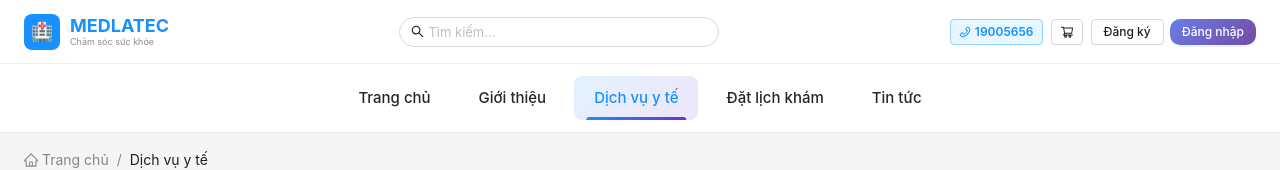
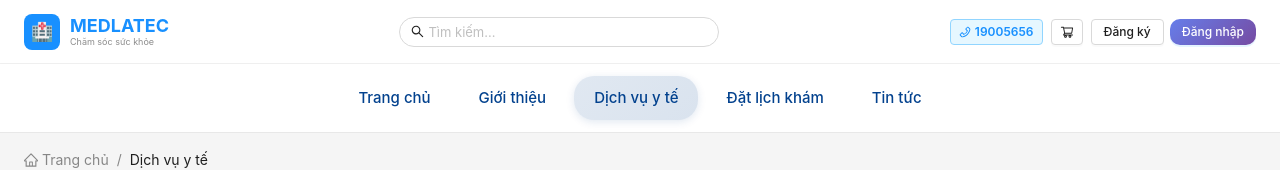
Before and after one commit to phamlongnb2004/doctor-appointment-platform, a React (Create React App) app in the folder frontend/: page /services in a window 1280 px wide. Shown: the top 170 px of the page. Built offline with nearby package versions, Linux system fonts and the light colour scheme; no server answers.

Commit message:
Optimize homepage loading: Add smooth loading spinner with fade animation, improve menu styling with oval shape

```diff
--- a/frontend/src/components/Header.js
+++ b/frontend/src/components/Header.js
@@ -1,12 +1,11 @@
 import React, { useState, useEffect } from 'react';
-import { Layout, Menu, Button, Dropdown, Avatar, message, Input, Drawer, Badge } from 'antd';
+import { Layout, Button, Dropdown, Avatar, message, Input, Drawer, Badge } from 'antd';
 import { Link, useNavigate, useLocation } from 'react-router-dom';
 import {
   UserOutlined,
   LogoutOutlined,
   DashboardOutlined,
   SettingOutlined,
-  MessageOutlined,
   PhoneOutlined,
   SearchOutlined,
   EditOutlined,
@@ -385,9 +384,9 @@ function HeaderComponent({ user, onLogout }) {
                 padding: '10px 20px',
                 fontSize: 15,
                 fontWeight: 500,
-                color: '#262626',
+                color: 'rgb(3, 66, 142)',
                 textDecoration: 'none',
-                borderRadius: 8,
+                borderRadius: 20,
                 transition: 'all 0.3s ease',
                 position: 'relative'
               }}
@@ -401,9 +400,9 @@ function HeaderComponent({ user, onLogout }) {
                 padding: '10px 20px',
                 fontSize: 15,
                 fontWeight: 500,
-                color: '#262626',
+                color: 'rgb(3, 66, 142)',
                 textDecoration: 'none',
-                borderRadius: 8,
+                borderRadius: 20,
                 transition: 'all 0.3s ease',
                 position: 'relative'
               }}
@@ -417,9 +416,9 @@ function HeaderComponent({ user, onLogout }) {
                 padding: '10px 20px',
                 fontSize: 15,
                 fontWeight: 500,
-                color: '#262626',
+                color: 'rgb(3, 66, 142)',
                 textDecoration: 'none',
-                borderRadius: 8,
+                borderRadius: 20,
                 transition: 'all 0.3s ease',
                 position: 'relative'
               }}
@@ -433,9 +432,9 @@ function HeaderComponent({ user, onLogout }) {
                 padding: '10px 20px',
                 fontSize: 15,
                 fontWeight: 500,
-                color: '#262626',
+                color: 'rgb(3, 66, 142)',
                 textDecoration: 'none',
-                borderRadius: 8,
+                borderRadius: 20,
                 transition: 'all 0.3s ease',
                 position: 'relative'
               }}
@@ -449,9 +448,9 @@ function HeaderComponent({ user, onLogout }) {
                 padding: '10px 20px',
                 fontSize: 15,
                 fontWeight: 500,
-                color: '#262626',
+                color: 'rgb(3, 66, 142)',
                 textDecoration: 'none',
-                borderRadius: 8,
+                borderRadius: 20,
                 transition: 'all 0.3s ease',
                 position: 'relative'
               }}
@@ -466,9 +465,9 @@ function HeaderComponent({ user, onLogout }) {
                   padding: '10px 20px',
                   fontSize: 15,
                   fontWeight: 500,
-                  color: '#262626',
+                  color: 'rgb(3, 66, 142)',
                   textDecoration: 'none',
-                  borderRadius: 8,
+                  borderRadius: 20,
                   transition: 'all 0.3s ease',
                   position: 'relative'
                 }}
@@ -484,9 +483,9 @@ function HeaderComponent({ user, onLogout }) {
                   padding: '10px 20px',
                   fontSize: 15,
                   fontWeight: 500,
-                  color: '#262626',
+                  color: 'rgb(3, 66, 142)',
                   textDecoration: 'none',
-                  borderRadius: 8,
+                  borderRadius: 20,
                   transition: 'all 0.3s ease',
                   position: 'relative'
                 }}
--- a/frontend/src/pages/HomePage.js
+++ b/frontend/src/pages/HomePage.js
@@ -245,18 +245,16 @@ function HomePage() {
 
   return (
     <div className="homepage-container">
-
-      {/* Show loading state */}
+      {/* Show minimal loading only on first load */}
       {loading && (
         <div className="homepage__loading">
           <div className="homepage__loading-content">
             <div className="homepage__loading-spinner" />
-            <p className="homepage__loading-text">Đang tải...</p>
           </div>
         </div>
       )}
 
-      {/* Only show content when not loading */}
+      {/* Show content immediately after loading */}
       {!loading && (
         <>
           {/* Banner Slider - Full Width */}
@@ -1217,8 +1215,6 @@ function HomePage() {
         </div>
       </div>
       )}
-      </>
-      )}
 
       {/* Verification Modal */}
       <Modal
@@ -1259,6 +1255,8 @@ function HomePage() {
           </Text>
         </div>
       </Modal>
+      </>
+      )}
     </div>
   );
 }
--- a/frontend/src/styles/global.css
+++ b/frontend/src/styles/global.css
@@ -423,47 +423,26 @@ code {
    ======================================== */
 
 /* ========================================
-   MODERN NAVIGATION MENU
+   MODERN NAVIGATION MENU - Medical Style
    ======================================== */
 .modern-nav-link {
   position: relative;
-  overflow: hidden;
-}
-
-.modern-nav-link::before {
-  content: '';
-  position: absolute;
-  bottom: 0;
-  left: 50%;
-  width: 0;
-  height: 3px;
-  background: linear-gradient(90deg, #1890ff, #722ed1);
-  transform: translateX(-50%);
-  transition: width 0.3s ease;
-  border-radius: 3px 3px 0 0;
+  color: rgb(3, 66, 142) !important;
+  font-weight: 600;
+  transition: all 0.3s ease;
+  border-radius: 20px;
 }
 
 .modern-nav-link:hover {
-  background: linear-gradient(135deg, rgba(24, 144, 255, 0.08), rgba(114, 46, 209, 0.08)) !important;
-  color: #1890ff !important;
-  transform: translateY(-2px);
+  background: rgba(3, 66, 142, 0.08) !important;
+  color: rgb(3, 66, 142) !important;
+  transform: none;
 }
 
-.modern-nav-link:hover::before {
-  width: 80%;
+/* Active state - Oval background like the reference image */
+.modern-nav-link.active {
+  background: linear-gradient(135deg, rgba(3, 66, 142, 0.12), rgba(3, 66, 142, 0.15)) !important;
+  color: rgb(3, 66, 142) !important;
+  font-weight: 700;
+  box-shadow: 0 2px 8px rgba(3, 66, 142, 0.12);
 }
-
-.modern-nav-link:active {
-  transform: translateY(0);
-}
-
-/* Active state for current page */
-.modern-nav-link.active {
-  background: linear-gradient(135deg, rgba(24, 144, 255, 0.12), rgba(114, 46, 209, 0.12)) !important;
-  color: #1890ff !important;
-  font-weight: 600;
-}
-
-.modern-nav-link.active::before {
-  width: 80%;
-}
--- a/frontend/src/styles/homepage.css
+++ b/frontend/src/styles/homepage.css
@@ -8,7 +8,7 @@
 }
 
 /* ===================================
-   LOADING STATE
+   LOADING STATE - Optimized
    =================================== */
 .homepage__loading,
 .homepage-loading {
@@ -17,39 +17,58 @@
   left: 0;
   right: 0;
   bottom: 0;
-  background: rgba(255, 255, 255, 0.95);
+  background: #fff;
   display: flex;
   align-items: center;
   justify-content: center;
   z-index: 9999;
+  animation: fadeOut 0.3s ease-out forwards;
+  animation-delay: 0.5s;
 }
 
 .homepage__loading-content,
 .homepage-loading-content {
   text-align: center;
+  animation: fadeIn 0.3s ease-in;
 }
 
 .homepage__loading-spinner,
 .homepage-loading-spinner {
-  width: 50px;
-  height: 50px;
-  border: 4px solid #f3f3f3;
-  border-top: 4px solid #1890ff;
+  width: 40px;
+  height: 40px;
+  border: 3px solid #f0f0f0;
+  border-top: 3px solid #1890ff;
   border-radius: 50%;
-  animation: spin 1s linear infinite;
-  margin: 0 auto 16px;
+  animation: spin 0.8s linear infinite;
+  margin: 0 auto;
 }
 
 .homepage__loading-text,
 .homepage-loading-text {
   color: #666;
-  font-size: 16px;
-  margin: 0;
+  font-size: 14px;
+  margin: 12px 0 0 0;
+  animation: pulse 1.5s ease-in-out infinite;
 }
 
 @keyframes spin {
   0% { transform: rotate(0deg); }
   100% { transform: rotate(360deg); }
+}
+
+@keyframes fadeIn {
+  from { opacity: 0; transform: scale(0.9); }
+  to { opacity: 1; transform: scale(1); }
+}
+
+@keyframes fadeOut {
+  from { opacity: 1; }
+  to { opacity: 0; visibility: hidden; }
+}
+
+@keyframes pulse {
+  0%, 100% { opacity: 1; }
+  50% { opacity: 0.5; }
 }
 
 /* Services Section */
```
